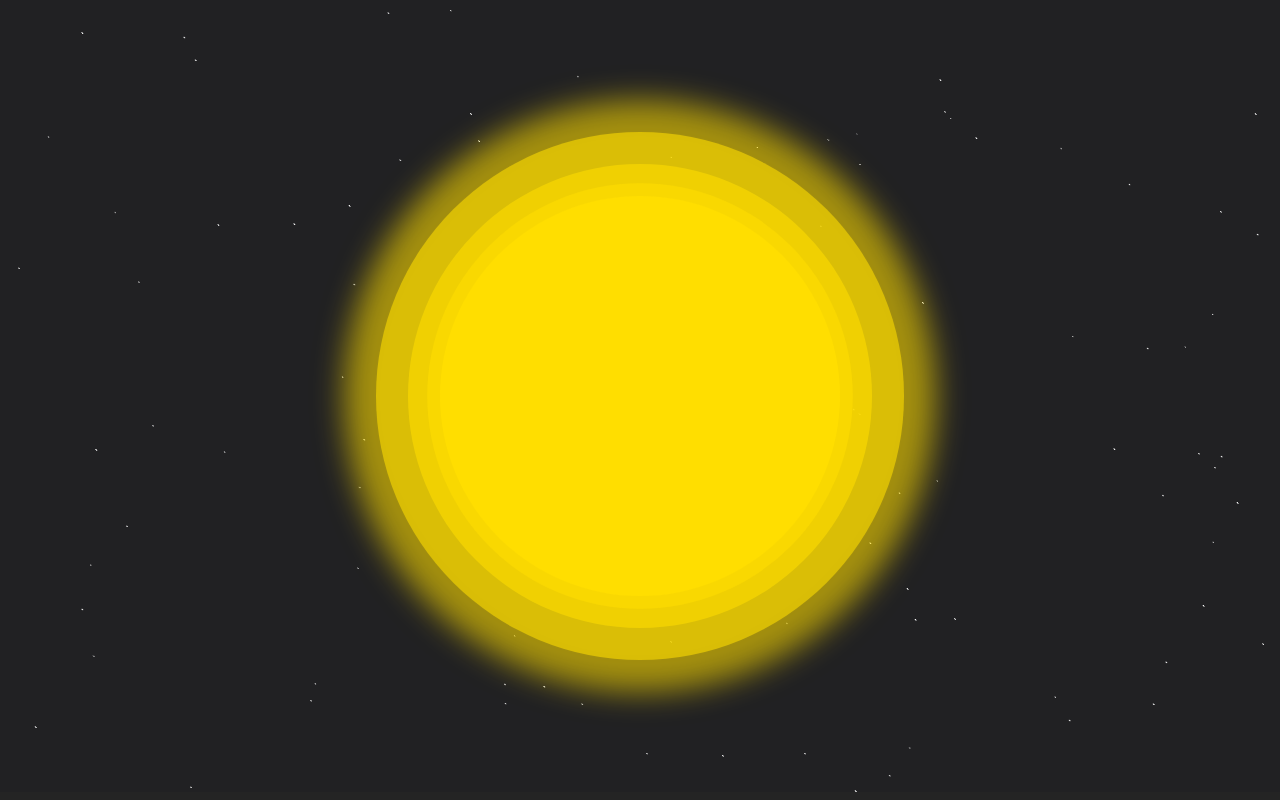
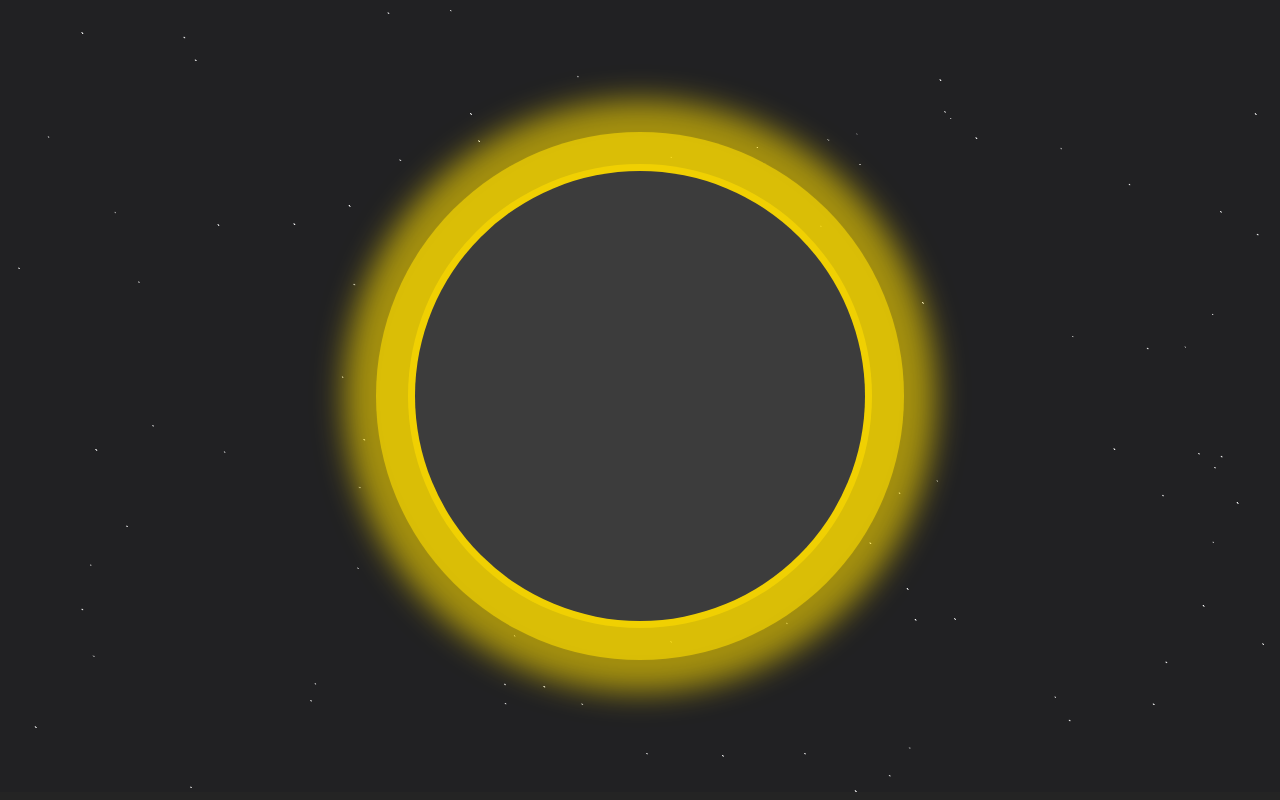
Before and after one commit to pabloozamora/SpaceApps_EquipoDinamita, a React (Vite) app: page / in a window 1280 px wide. Built offline with nearby package versions, Linux system fonts and the light colour scheme.

Commit message:
moonAnimation

```diff
--- a/src/components/EclipseAnimation/EclipseAnimation.module.scss
+++ b/src/components/EclipseAnimation/EclipseAnimation.module.scss
@@ -44,3 +44,27 @@ $shadowStroke: max(calc(1vw), 10px);
         right: 0;
     }
 }
+
+.moon{
+    max-width: 450px;
+    max-height: 450px;
+    width: 40%;
+    background-color: rgb(60, 60, 60);
+    position: absolute;
+    top: 0;
+    bottom: 0;
+    right: 0;
+    left: -150%;
+    margin: auto;
+    aspect-ratio: 1;
+    border-radius: 50%;
+    animation-name: moonrise;
+    animation-duration: 4s;
+    animation-fill-mode: forwards;
+}
+
+@keyframes moonrise{
+    100% {
+        left: 0;
+    }
+}
```
